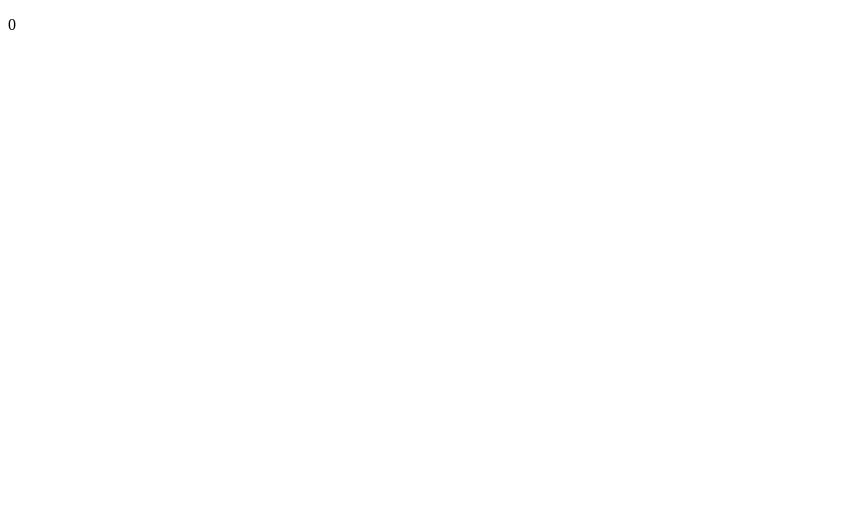
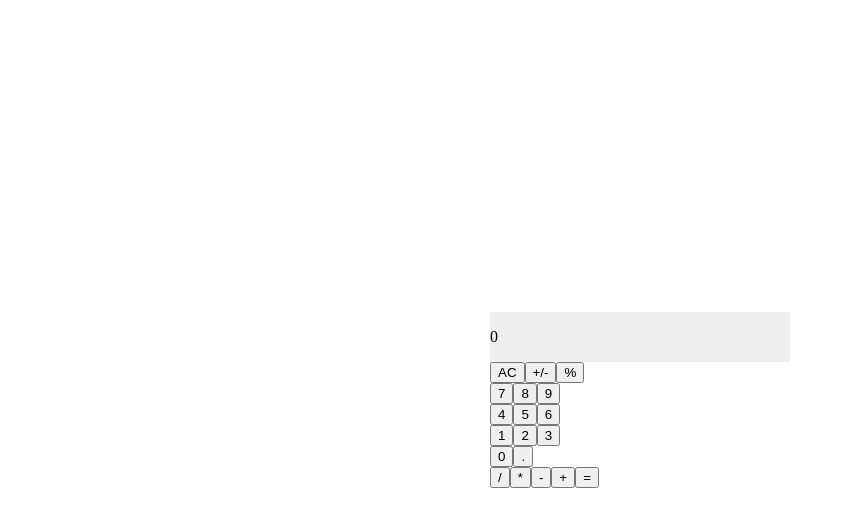
Before and after one commit to carlos-osorio-developer/MathLovers, a React (Create React App) app: page / in a window 1280 px wide. Shown: the top 526 px of the page, without its empty margins (0-845 px from the left). Built offline with nearby package versions, Linux system fonts and the light colour scheme.

Commit message:
Add calculator component and first styling rules

```diff
--- /dev/null
+++ b/src/components/calculator.css
@@ -0,0 +1,15 @@
+.calculator {
+  display: flex;
+  flex-direction: column;
+  width: 300px;
+  position: absolute;
+  top: 50%;
+  left: 50%;
+  transform: translate(-50%, -50%);
+}
+
+  .display {
+    display: flex;
+
+    background-color: #eee;
+  }
--- a/src/components/calculator.js
+++ b/src/components/calculator.js
@@ -1,4 +1,5 @@
 import React from 'react';
+import './calculator.css';
 
 class Value extends React.Component {
   constructor(props) {
@@ -7,8 +8,43 @@ class Value extends React.Component {
   }
 
   render() {
-    return (<div>
-      <p>{this.state.value}</p>
+    return (<div className='calculator'>
+        <div className='display'><p>{this.state.value}</p></div>
+        <div className='panel'>
+          <div className='buttons'>
+            <div className='row'>
+              <input type='button' value='AC'></input>
+              <input type='button' value='+/-'></input>
+              <input type='button' value='%'></input>
+            </div>
+            <div className='row'>
+              <input type='button' value='7'></input>
+              <input type='button' value='8'></input>
+              <input type='button' value='9'></input>
+            </div>
+            <div className='row'>
+              <input type='button' value='4'></input>
+              <input type='button' value='5'></input>
+              <input type='button' value='6'></input>
+            </div>
+            <div className='row'>
+              <input type='button' value='1'></input>
+              <input type='button' value='2'></input>
+              <input type='button' value='3'></input>
+            </div>
+            <div className='row'>
+              <input type='button' value='0' className='double-size'></input>
+              <input type='button' value='.'></input>
+            </div>
+          </div>
+          <div className='operations'>
+            <input type='button' value='/'></input>
+            <input type='button' value='*'></input>
+            <input type='button' value='-'></input>
+            <input type='button' value='+'></input>
+            <input type='button' value='='></input>
+          </div>
+        </div>
       </div>
     );
   }
```
